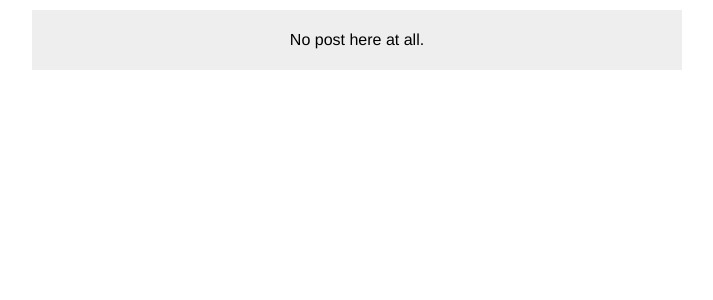
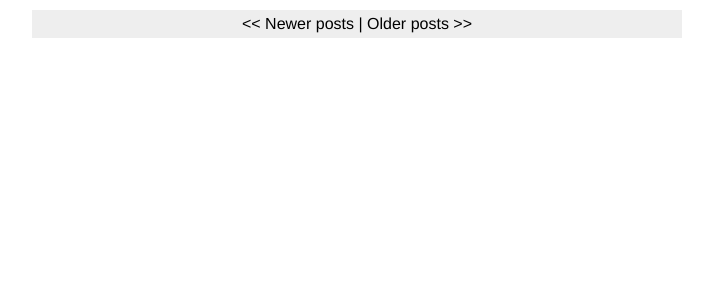
Before and after one commit to mekicha/blog-eng, a Flask app: page / in a window 1280 px wide. Shown: the top 300 px of the page, without its empty margins (293-1006 px from the left). Run offline with Flask 2, Linux system fonts and the light colour scheme; data that the repository does not hold is empty.

Commit message:
Add pagination support

```diff
--- a/app.py
+++ b/app.py
@@ -2,6 +2,8 @@ from datetime import datetime
 from flask import Flask, request, redirect
 from flask import url_for, render_template
 from flask_sqlalchemy import SQLAlchemy
+
+POSTS_PER_PAGE = 5
 
 app = Flask(__name__)
 app.config['SQLALCHEMY_DATABASE_URI'] = 'sqlite:///blog.sqlite3'
@@ -26,11 +28,14 @@ class Post(db.Model):
 		return '<title, body {} {}>'.format(self.title, self.body)
 
 @app.route('/')
-def index():
+@app.route('/index')
+@app.route('/index/<int:page>')
+def index(page=1):
 	"""
 	Query the database and render all the posts on the page
 	"""
-	posts = Post.query.order_by(Post.pub_date.desc()).all()
+	#posts = Post.query.order_by(Post.pub_date.desc()).all()
+	posts = Post.query.order_by(Post.pub_date.desc()).paginate(page, POSTS_PER_PAGE)
 	return render_template('index.html', posts=posts)
 
 @app.route('/newpost', methods=['GET','POST'])
@@ -45,9 +50,10 @@ def newpost():
 	if request.method == 'POST':
 		title = request.form['title']
 		body = request.form['body']
+		body = body.replace('\n', '<br>')
 		if not title or not body:
 			error = 'Please fill in title and post body'
-			return render_template('new.html', error=error)
+			return render_template('new.html', error=error, title=title, body=body)
 		else:
 			new_post = Post(title, body)
 			db.session.add(new_post)
--- a/static/stylesheets/styles.css
+++ b/static/stylesheets/styles.css
@@ -1,7 +1,7 @@
 body {
 	margin: 0 auto;
 	padding: 0;
-	font-family: helvetica;
+	font-family: helvetica, arial;
 	padding: 10px;
 	width: 100%;
 	text-align: center;
@@ -21,6 +21,14 @@ body {
 	font-size: 23px;
 	font-weight: 500;
 	text-align: center;
+
+}
+.post-title a {
+	text-decoration: none;
+	color:#07d;
+}
+.post-title a:hover {
+	color:#18f5de;
 
 }
 .post-body {
--- a/templates/index.html
+++ b/templates/index.html
@@ -3,13 +3,12 @@
 
 {%block content %}
 <div class="post">
-{% if posts %}
-{% for post in posts %}
+{% for post in posts.items %}
 <p class="post-title"><a href="/posts/{{post.id}}">{{post.title}}</a></p>
-<div class="post-body">{{post.body[:400]}}</div>
+<div class="post-body">{{post.body[:400]|safe}}</div>
 {% endfor %}
-{% else %}
-<p>No post here at all.</p>
-{% endif %}
+{% if posts.has_prev %}<a href="{{url_for('index',page=posts.prev_num) }}">&lt;&lt; Newer Posts</a>{% else %}&lt;&lt; Newer posts {% endif %} |
+{% if posts.has_next %}<a href="{{url_for('index',page=posts.next_num)}}">Older posts &gt;&gt;</a>{% else %}Older posts &gt;&gt;{% endif %}
+
 </div>
  {% endblock %}
--- a/templates/new.html
+++ b/templates/new.html
@@ -11,7 +11,6 @@
 	<textarea name="body">{{body}}</textarea><br>
 	<input type="submit" name="submit" value="Create Post">
 	<p class="error">{{error}}</p>
-	{{msg}}
 </form>
 </div>
 {% endblock %}
--- a/templates/single_post.html
+++ b/templates/single_post.html
@@ -4,7 +4,7 @@
 {% if post %}
 <div class="post">
 <p class="post-title">{{post.title}} </p>
-<div class="post-body">{{post.body}} </div>
+<div class="post-body">{{post.body |safe}} </div>
 {% else %}
 <p>Post not found </p>
 </div>
```
